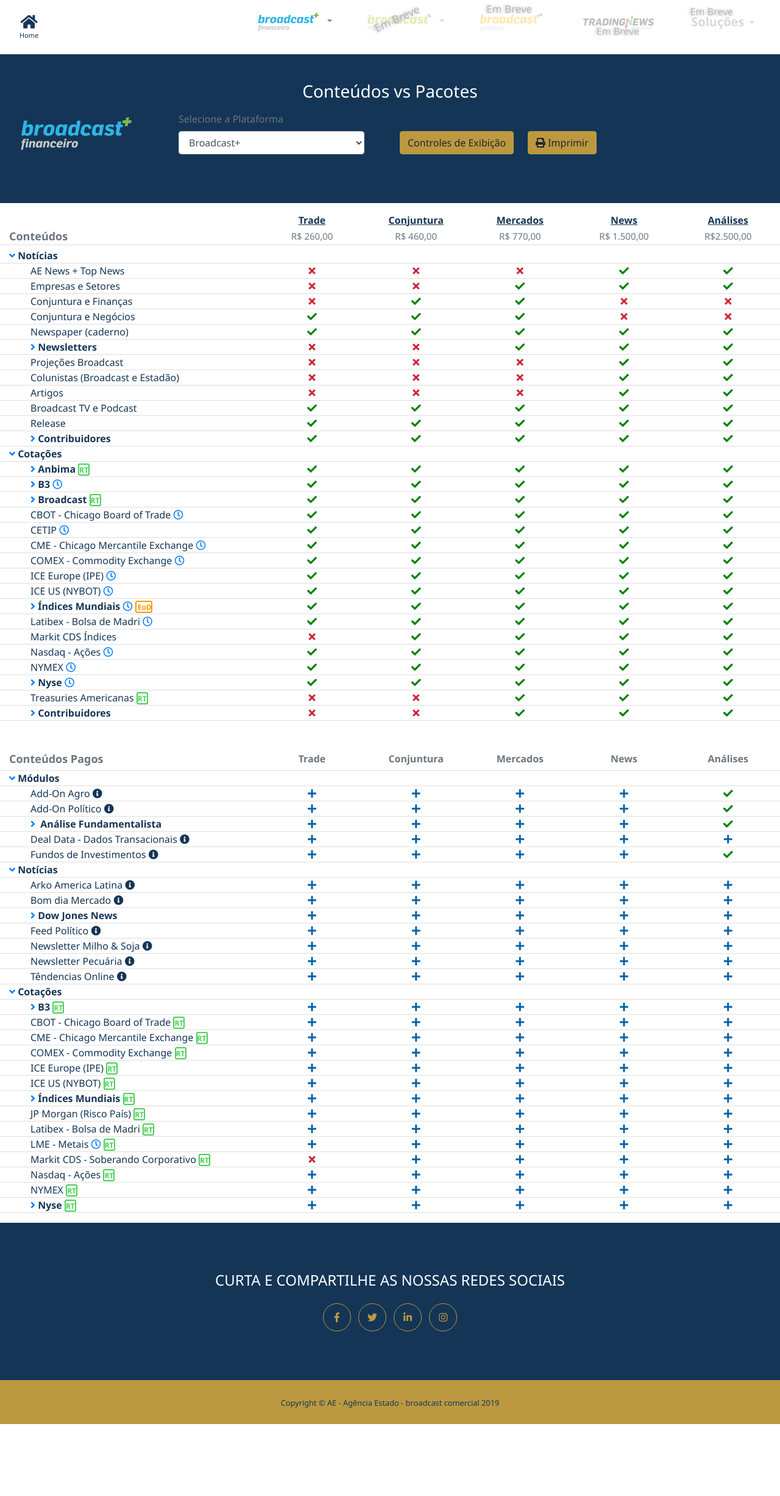
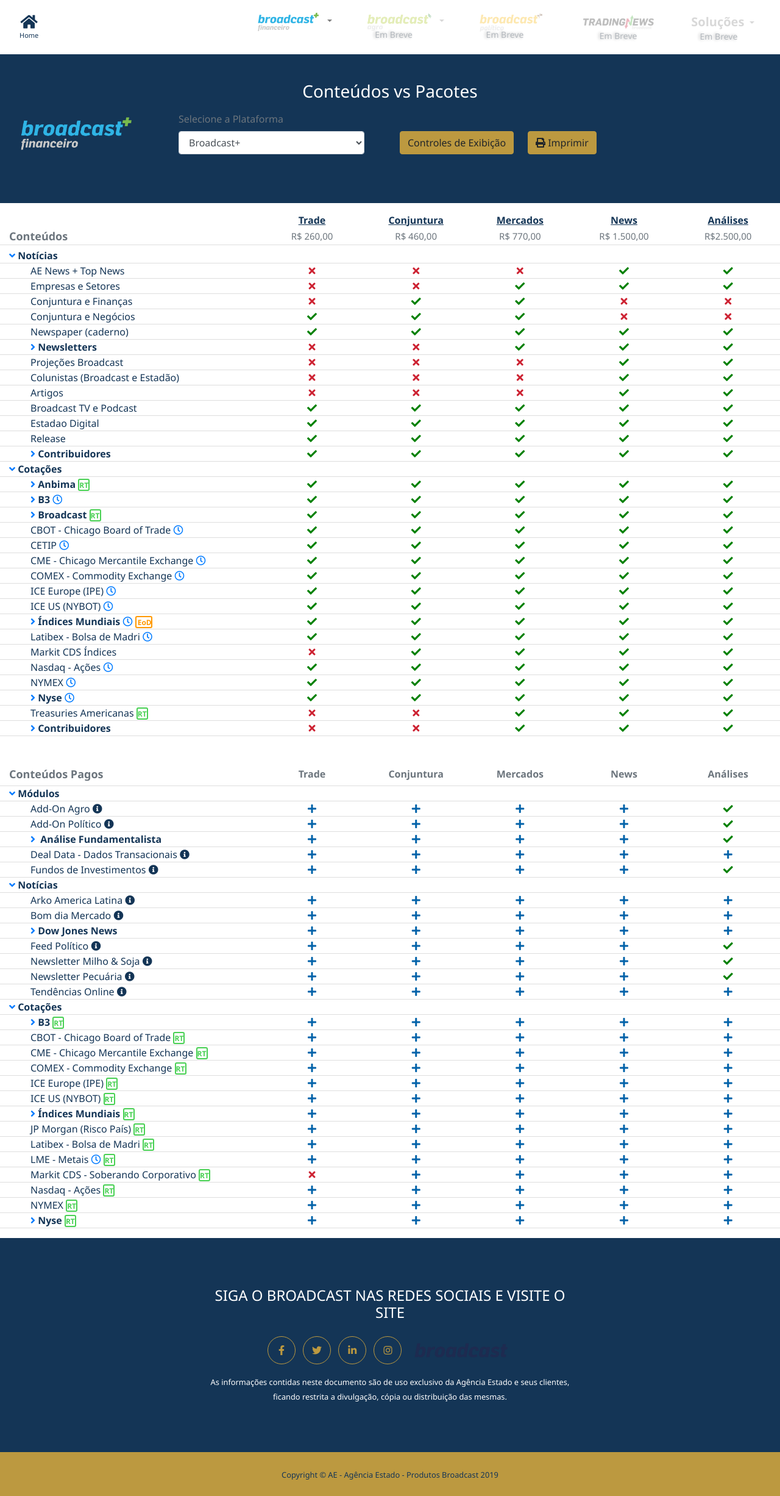
Before and after one commit to brunoLeal93/broadcastprodutos, a Flask app: page /Conteudo-vs-Pacotes in a window 1280 px wide. Shown: the whole page at 61% size. Before the commit the page ends 2335 px from the top, so only its background shows below. Run offline with Flask 2, Linux system fonts and the light colour scheme; some libraries are stand-ins or nearby versions.

Commit message:
Atualização

```diff
--- a/app/controllers/main.py
+++ b/app/controllers/main.py
@@ -57,8 +57,8 @@
                         html = ct.montaHTMLDerivativosTudo(result)
                         return render_template('cotacao.html', html=html)
                 else:
-                        result = src.searchDerivativos(text)
-                        pprint(result)
+                        #result = src.searchDerivativos(text)
+                        #pprint(result)
                         html = ct.montaHTMLDerivativos(result)
                         return render_template('cotacao.html', html=html)
 
--- a/app/static/css/menu.css
+++ b/app/static/css/menu.css
@@ -24,12 +24,12 @@
 
 #logo-bc-agro figcaption{
     position: absolute;
-    top: 1px;
-    right: 22px;
-    font-size: 18px;
+    top: 30px;
+    right: 36px;
+    font-size: 14px;
     color: #0a1c2d;
     text-shadow: -2px 0px 5px black;
-    transform: rotate(-25deg);
+    transform: rotate(-0);
 }
 
 #logo-bc-pol{
@@ -39,12 +39,12 @@
 
 #logo-bc-pol figcaption{
     position: absolute;
-    top: -14px;
-    right: 22px;
-    font-size: 17px;
+    top: 30px;
+    right: 36px;
+    font-size: 14px;
     color: #0a1c2d;
     text-shadow: -2px 0px 5px black;
-    transform: rotate(-0deg);
+    transform: rotate(-0);
 }
 
 #logo-bc-tr{
@@ -54,9 +54,9 @@
 
 #logo-bc-tr figcaption{
     position: absolute;
-    top: 23px;
-    right: 32px;
-    font-size: 16px;
+    top: 32px;
+    right: 36px;
+    font-size: 14px;
     color: #0a1c2d;
     text-shadow: -2px 0px 5px black;
     transform: rotate(-0);
@@ -69,9 +69,9 @@
 
 #logo-bc-sol figcaption{
     position: absolute;
-    top: -13px;
-    right: 18px;
-    font-size: 16px;
+    top: 29px;
+    right: 11px;
+    font-size: 14px;
     color: #0a1c2d;
     text-shadow: -2px 0px 5px black;
     transform: rotate(-0);
--- a/app/templates/base.html
+++ b/app/templates/base.html
@@ -97,7 +97,7 @@
     <!-- Footer -->
     <footer class="footer mt-3">
         <div class="col-md-6 offset-md-3 text-center">
-            <h4 class="text-uppercase mb-4">Curta e Compartilhe as nossas Redes Sociais</h4>
+            <h4 class="text-uppercase mb-4">Siga o Broadcast nas Redes Sociais e visite o Site</h4>
             <ul class="list-inline mb-0">
                 <li class="list-inline-item">
                     <a class="btn btn-outline-secondary text-center rounded-circle" href="https://www.facebook.com/AEbroadcast/">
@@ -119,14 +119,21 @@
                     <i class="fab fa-fw fa-instagram"></i>
                     </a>
                 </li>
+                <li class="list-inline-item">
+                    <a class="list-inline-item" href="http://www.broadcast.com.br/">
+                        <img src="../static/img/LOGO-BC-Institucional.png" height="40" width="auto" alt="Broadcast site">
+                    </a>
+                </li>
             </ul>
         </div>
+        <div class="mt-3 col-md-6 offset-md-3 text-center"><small>As informações contidas neste documento são de uso exclusivo da Agência Estado e seus clientes, ficando restrita a divulgação, cópia ou distribuição das mesmas.</small></div>
     </footer>
 
     <!-- Copyright -->
     <div id='teste' class="copyright py-4 text-center text-primary">
         <div class="container">
-            <small>Copyright © AE - Agência Estado - broadcast comercial 2019</small>
+
+            <small>Copyright © AE - Agência Estado - Produtos Broadcast 2019</small>
         </div>
     </div>
     {% endblock %}
--- a/app/templates/faq.html
+++ b/app/templates/faq.html
@@ -20,7 +20,7 @@
 <div class="jumbotron jumbotron-fluid bg-primary">
     <div class="container text-center">
         <h1 style="color: white">Perguntas Frequentes</h1>
-        <form method="POST" class="form col-md-6 offset-md-3" action="/searchfaq">
+        <form method="POST" class="d-none form col-md-6 offset-md-3" action="/searchfaq">
             <div class="input-group mt-5">
                 <input type="text" name="contentSearch" class="form-control" placeholder="Buscar perguntas..." aria-label="Buscar perguntas..." aria-describedby="button-addon2">
                 <div class="input-group-append">
--- a/app/templates/home.html
+++ b/app/templates/home.html
@@ -5,7 +5,7 @@
         <div class="container text-center">
             <h1 class="mb-5">Informações e Políticas Comerciais dos Produtos e Conteúdos da Agência Estado</h1>
             <p class="lead"></p>
-            <div class="form col-md-6 offset-md-3">
+            <div class="d-none form col-md-6 offset-md-3">
                 <div class="input-group mb-3">
                     <input name="contentSearch" type="text" class="form-control" placeholder="Buscar em nossos produtos..." aria-label="Buscar em nossos produtos..." aria-describedby="button-addon2">
                     <div class="input-group-append">
@@ -29,7 +29,7 @@
                             <i class="fas fa-boxes fa-5x"></i>
                             <div class="card-body">
                                 <h5 class="card-title">Pacotes</h5>
-                                <p class="card-text">Compare os pacotes por plataformas e identifique a melhor opção, de acordo com a necessidade de cada cliente.</p>
+                                <p class="card-text">Compare os pacotes por plataforma e identifique a melhor opção de acordo com a necessidade de cada cliente.</p>
                                 <a href="{{url_for('ppp')}}" class="btn btn-secondary">Acessar</a>
                             </div>
                         </div>
--- a/app/templates/ppp.html
+++ b/app/templates/ppp.html
@@ -358,6 +358,15 @@
                         <div class="col"  id="n-bctv-news"><i class="fas fa-check"></i></div>
                         <div class="col"  id="n-bctv-analises"><i class="fas fa-check"></i></div>
                     </div>
+                    <!--Estadao Digital)-->
+                    <div class="row align-items-center destacar">
+                        <div class="col-4  n2"><span data-placement="right" data-toggle="tooltip" data-html="true" title="">Estadao Digital</span> <!--i class="fas fa-info-circle nprint" ></i--></div>
+                        <div class="col"  id="n-estadaodig-trade"><i class="fas fa-check"></i></div>
+                        <div class="col"  id="n-estadaodig-conjuntura"><i class="fas fa-check"></i></div>
+                        <div class="col"  id="n-estadaodig-mercados"><i class="fas fa-check"></i></div>
+                        <div class="col"  id="n-estadaodig-news"><i class="fas fa-check"></i></div>
+                        <div class="col"  id="n-estadaodig-analises"><i class="fas fa-check"></i></div>
+                    </div>
                     <!--Release-->
                     <div class="row align-items-center destacar">
                         <div class="col-4  n2"><span data-placement="right" data-toggle="tooltip" data-html="true" title="">Release</span> <!--i class="fas fa-info-circle nprint"></i--></div>
@@ -664,7 +673,7 @@
                     </div>
                     <!--CETIP-->
                     <div class="row align-items-center destacar">
-                        <div class="col-4  n2" data-placement="right" data-toggle="tooltip" data-html="true" title="Informações de Cotações, Negociações e Leilãos">CETIP <i class="far fa-clock"></i></div>
+                        <div class="col-4  n2" data-placement="right" data-toggle="tooltip" data-html="true" title="Informações de Cotações, Negociações e Leilões">CETIP <i class="far fa-clock"></i></div>
                         <div class="col"  id="c-cetip-trade"><i class="fas fa-check"></i></div>
                         <div class="col"  id="c-cetip-conjuntura"><i class="fas fa-check"></i></div>
                         <div class="col"  id="c-cetip-mercados"><i class="fas fa-check"></i></div>
@@ -1188,7 +1197,7 @@
                                 <div class="col"  id="ad-mod-af-capabe-news"><i class="fas fa-plus"></i></div>
                                 <div class="col"  id="ad-mod-af-capabe-analises"><i class="fas fa-check"></i></div>
                             </div>
-                            <!--Capital Fechado-->
+                            <!--Capital Fechado
                             <div class="row align-items-center destacar">
                                 <div class="col-4  n3">
                                     <span data-placement="right" data-toggle="tooltip" data-html="true" title="Ferramenta de Análise Fundamentalista com acesso <u>Somente</u> a dados de Empresas de Capital Fechado">Capital Fechado</span>
@@ -1203,20 +1212,24 @@
                                 <div class="col"  id="ad-mod-af-capfech-news"><i class="fas fa-times"></i></div>
                                 <div class="col"  id="ad-mod-af-capfech-analises"><i class="fas fa-plus"></i></div>
                             </div>
+                            -->
                             <!--Cap. Aberto e Cap. Fechado-->
                             <div class="row align-items-center destacar">
                                 <div class="col-4  n3">
-                                    <span data-placement="right" data-toggle="tooltip" data-html="true" title="Ferramenta de Análise Fundamentalista com acesso a dados Empresas de Capital Aberto e Fechado">Full</span>
+                                    <span data-placement="right" data-toggle="tooltip" data-html="true" title="Ferramenta de Análise Fundamentalista com acesso a dados Empresas de Capital Aberto e Fechado<br>(*) Preço diferenciado para Broadcast Análises">Full</span>
                                     <i class="fas fa-info-circle" data-placement="right" data-toggle="tooltip" data-html="true" title="
                                     <b>Cód. Serv:</b> BC-19724</br>
-                                    <b>Custo:</b> R$450,00</br>
+                                    <b>Custo:</b> R$450,00</br></br>
+                                    (<b style='color:red'>*</b>)<b>Cód. Serv:</b> BC-19726</br>
+                                    <b>Custo:</b> R$250,00</br>
+
                                     <b>Demonstração: Não Disponível"></i>
                                 </div>
                                 <div class="col"  id="ad-mod-af-capabefech-trade"><i class="fas fa-plus"></i></div>
                                 <div class="col"  id="ad-mod-af-capabefech-conjuntura"><i class="fas fa-plus"></i></div>
                                 <div class="col"  id="ad-mod-af-capabefech-mercados"><i class="fas fa-plus"></i></div>
                                 <div class="col"  id="ad-mod-af-capabefech-news"><i class="fas fa-plus"></i></div>
-                                <div class="col"  id="ad-mod-af-capabefech-analises"><i class="fas fa-minus"></i></div>
+                                <div class="col"  id="ad-mod-af-capabefech-analises"><i class="fas fa-plus"></i><b style="color:red">*</b></div>
                             </div>
 
                         </div>
@@ -1401,7 +1414,7 @@
                         <div class="col"  id="ad-n-pol-conjuntura"><i class="fas fa-plus"></i></div>
                         <div class="col"  id="ad-n-pol-mercados"><i class="fas fa-plus"></i></div>
                         <div class="col"  id="ad-n-pol-news"><i class="fas fa-plus"></i></div>
-                        <div class="col"  id="ad-n-pol-analises"><i class="fas fa-plus"></i></div>
+                        <div class="col"  id="ad-n-pol-analises"><i class="fas fa-check"></i></div>
                     </div>
                     <!--Newsletter Milho & Soja-->
                     <div class="row align-items-center destacar">
@@ -1416,7 +1429,7 @@
                         <div class="col"  id="ad-n-nms-conjuntura"><i class="fas fa-plus"></i></div>
                         <div class="col"  id="ad-n-nms-mercados"><i class="fas fa-plus"></i></div>
                         <div class="col"  id="ad-n-nms-news"><i class="fas fa-plus"></i></div>
-                        <div class="col"  id="ad-n-nms-analises"><i class="fas fa-plus"></i></div>
+                        <div class="col"  id="ad-n-nms-analises"><i class="fas fa-check"></i></div>
                     </div>
                     <!--Newsletter Pecuária-->
                     <div class="row align-items-center destacar">
@@ -1431,14 +1444,14 @@
                         <div class="col"  id="ad-n-npec-conjuntura"><i class="fas fa-plus"></i></div>
                         <div class="col"  id="ad-n-npec-mercados"><i class="fas fa-plus"></i></div>
                         <div class="col"  id="ad-n-npec-news"><i class="fas fa-plus"></i></div>
-                        <div class="col"  id="ad-n-npec-analises"><i class="fas fa-plus"></i></div>
+                        <div class="col"  id="ad-n-npec-analises"><i class="fas fa-check"></i></div>
                     </div>
                     <!--Têndencias Online-->
                     <div class="row align-items-center destacar">
                         <div class="col-4  n2">
                             <a href="#" data-placement="right" data-toggle="tooltip" data-html="true" title="Análises on-line dos principais fatos politicos e economicos que tenham
                             impacto nos negócios. Revela os bastidores do noticiário e antecipa tambem
-                            as principais tendencias do mercado.">Têndencias Online</a>
+                            as principais tendencias do mercado.">Tendências Online</a>
                             <i class="fas fa-info-circle" data-placement="right" data-toggle="tooltip" data-html="true" title="
                             <b>Cód. Serv:</b> BC-111</br>
                             <b>Custo:</b> R$301,48</br>
--- a/sendEmail.py
+++ b/sendEmail.py
@@ -11,7 +11,7 @@
     password = 'Agencia02@2015'
 
     from_addr = username
-    to_addrs = ['bruno.pereira@estadao.com']
+    to_addrs = ['bruno.pereira@estadao.com', 'diego.braga@estadao.com', 'eder.tujioka@estadao.com']
 
     def send(self, solicitante, pergunta):
         content = "Solicitante: "+solicitante+"\n\n"+"Pergunta: "+pergunta
```
